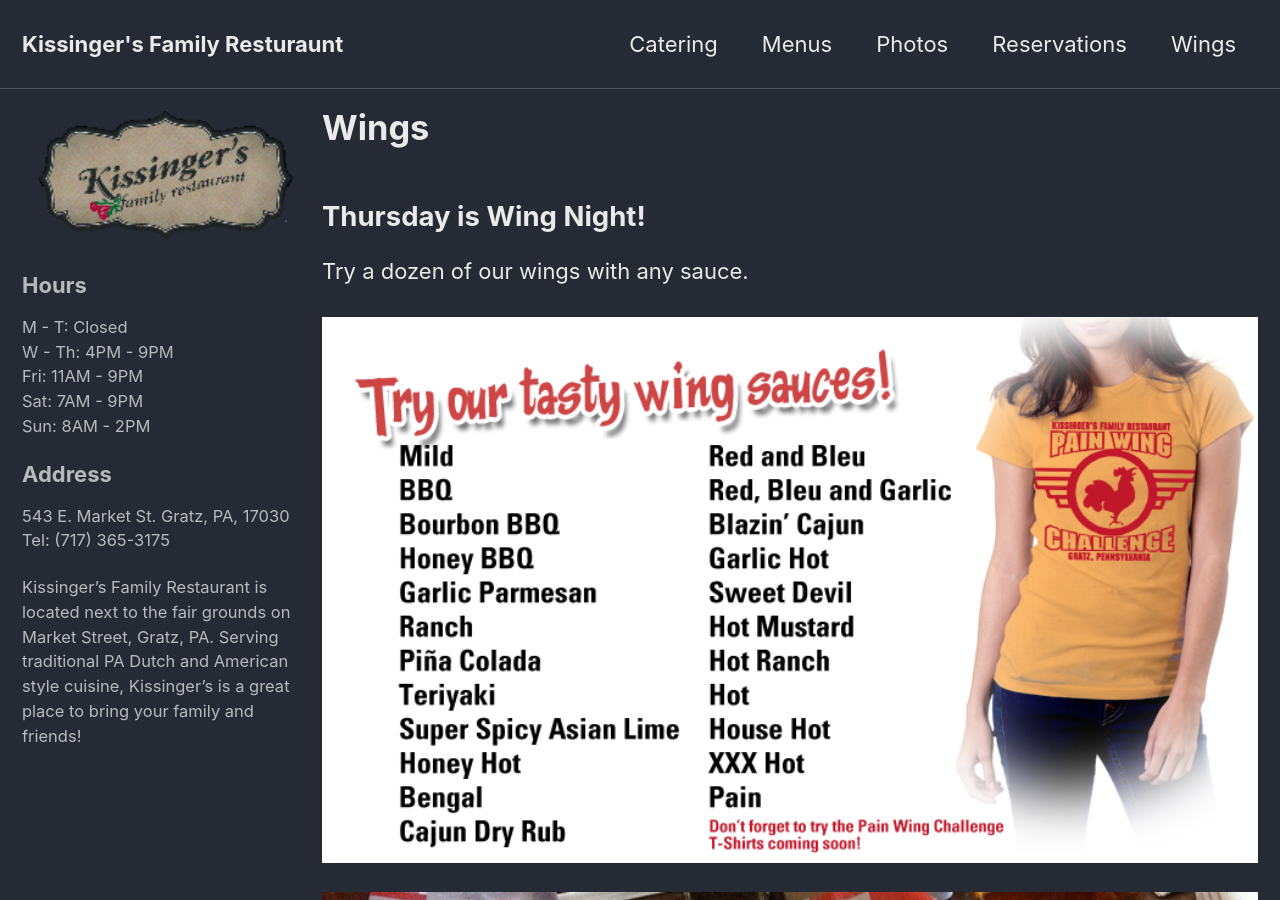
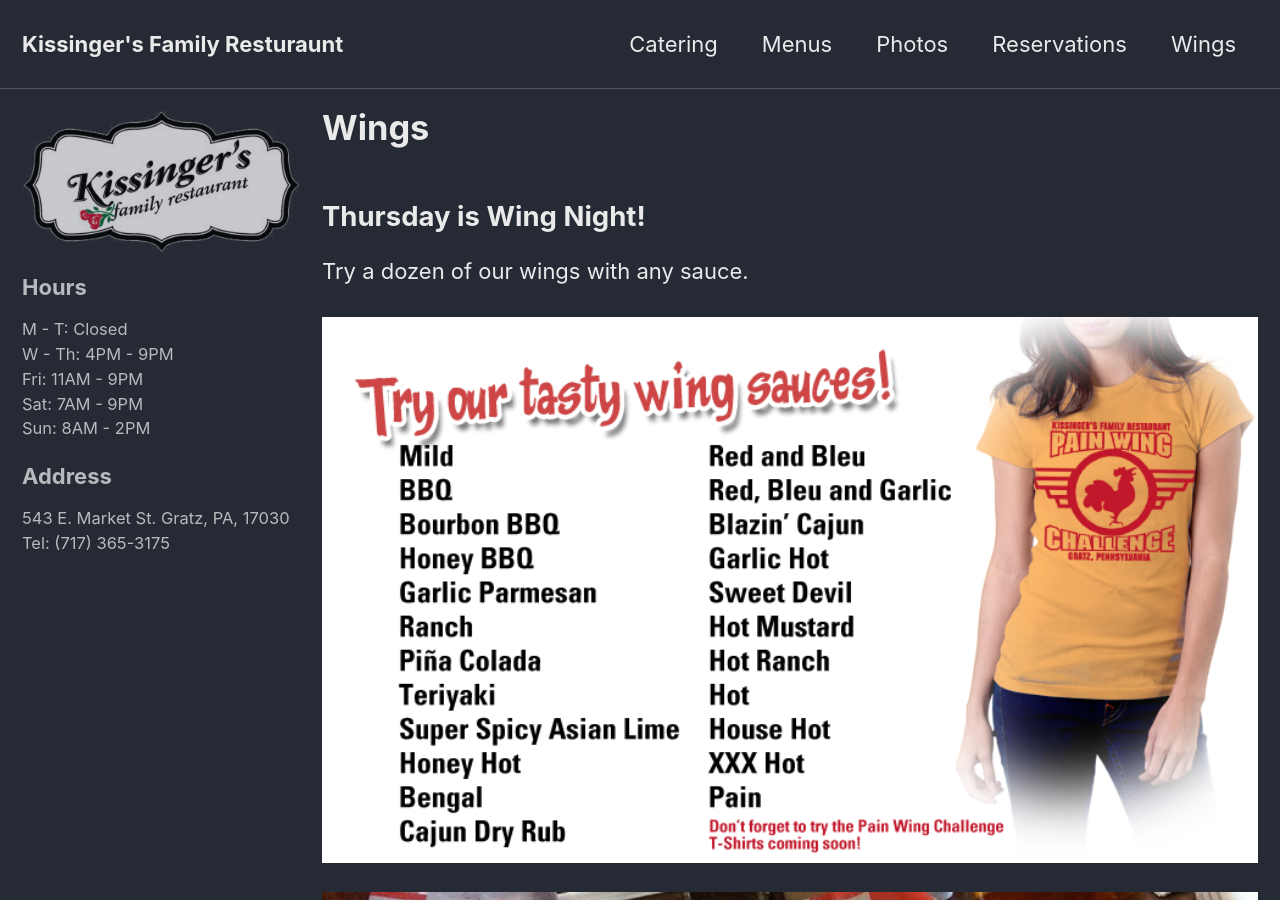
Before and after one commit to KissingersRestaurant/website, a Jekyll site: the page built from wings.md, in a window 1280 px wide and 900 px high. Built offline with Jekyll 4.4.1, drawn with Linux system fonts in a browser that asks for light colours; nearby versions of some CDN libraries.

Commit message:
adding new logo - remove sidebar redundancy

```diff
--- a/wings.md
+++ b/wings.md
@@ -8,7 +8,7 @@ permalink: /wings/
 classes: wide
 sidebar:
   - title: ""
-    image: /assets/kiss-co.gif
+    image: /assets/border_logo.png
     image_alt: "image"
   - title: Hours
     text: "M - T: Closed <br>
@@ -19,8 +19,6 @@ sidebar:
   - title: "Address"
     text: "543 E. Market St. Gratz, PA, 17030
     Tel:  (717) 365-3175"
-  - title: ""
-    text: "Kissinger's Family Restaurant is located next to the fair grounds on Market Street, Gratz, PA. Serving traditional PA Dutch and American style cuisine, Kissinger's is a great place to bring your family and friends!"
 ---
 
 ## Thursday is Wing Night!
```
Also changed, not shown: catering.md (+1 -3 lines), index.md (+1 -3 lines), menus.md (+1 -3 lines), photos.md (+1 -3 lines), reservations.md (+1 -3 lines), assets/border_logo.png (added).
